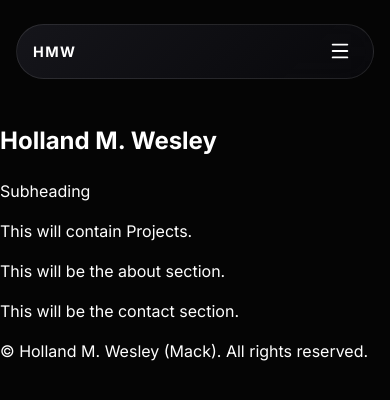
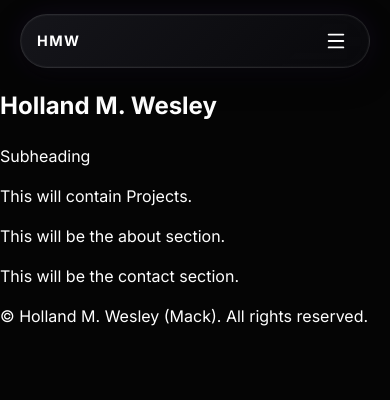
Before and after one commit to hmw55/portfolio, a React (Vite) app: page / in a window 390 px wide. Shown: the top 400 px of the page. Built offline with nearby package versions, Linux system fonts and the light colour scheme.

Commit message:
Refine sticky navbar layout

```diff
--- a/src/components/Nav/Nav.css
+++ b/src/components/Nav/Nav.css
@@ -1,18 +1,20 @@
+.nav-shell {
+    position: sticky;
+    top: 0;
+    z-index: 1000;
+}
+
 .nav-wrapper {
-    position: sticky;
-    top: 1rem;
-    z-index: 1000;
     width: 100%;
     display: flex;
-    justify-content: center;
-    padding: 0 1rem;
     flex-direction: column;
     align-items: center;
-    padding: 1.5rem 1rem;
+    padding: 1rem 1rem 0;
 }
 
+
 .nav-pill {
-    width: min(1300px, 100%);
+    width: min(1300px, calc(100% - 1rem));
     display: grid;
     grid-template-columns: 1fr auto 1fr;
     align-items: center;
@@ -28,7 +30,7 @@
     -webkit-backdrop-filter: blur(18px);
     box-shadow:
         0 0 0 1px rgba(255, 255, 255, 0.03) inset,
-        0 10px 30px rgba(0, 0, 0, 0.45)
+        0 10px 30px rgba(0, 0, 0, 0.45),
         0 0 30px rgba(111, 66, 193, 0.12);
 }
 
@@ -137,7 +139,7 @@
     color: white;
     font-size: 1rem;
     font-weight: 500;
-    padding-top: 0.25rem 0;
+    padding: 0.25rem 0;
 }
 
 .mobile-icons {
@@ -153,6 +155,9 @@
 /* MEDIA */
 
 @media(max-width: 768px) {
+    .nav-wrapper {
+        padding: 0.85rem 0.75rem 0;
+    }
     .nav-pill {
         grid-template-columns: 1fr auto;
     }
--- a/src/components/Nav/Nav.tsx
+++ b/src/components/Nav/Nav.tsx
@@ -11,8 +11,8 @@ function Nav() {
     const closeMenu = () => setMenuOpen(false);
 
     return (
-        <section className="nav" id="nav">
-            <header className="nav-wrapper">
+        <header className="nav-shell">
+            <div className="nav-wrapper">
                 <nav className="nav-pill">
                     <a href="#hero" className="nav-logo" onClick={closeMenu}>
                         HMW
@@ -42,7 +42,7 @@ function Nav() {
                         </a>
 
                         <a
-                            href="www.linkedin.com/in/holland-m-wesley-6a7040400"
+                            href="https://www.linkedin.com/in/holland-m-wesley-6a7040400"
                             target="_blank"
                             rel="noreferrer"
                             className="nav-icon"
@@ -93,7 +93,7 @@ function Nav() {
                             </a>
 
                             <a
-                                href="www.linkedin.com/in/holland-m-wesley-6a7040400"
+                                href="https://www.linkedin.com/in/holland-m-wesley-6a7040400"
                                 target="_blank"
                                 rel="noreferrer"
                                 className="nav-icon"
@@ -112,8 +112,8 @@ function Nav() {
                         </div>
                     </div>
                 )}
-            </header>
-        </section>
+            </div>
+        </header>
     );
 }
 
```
